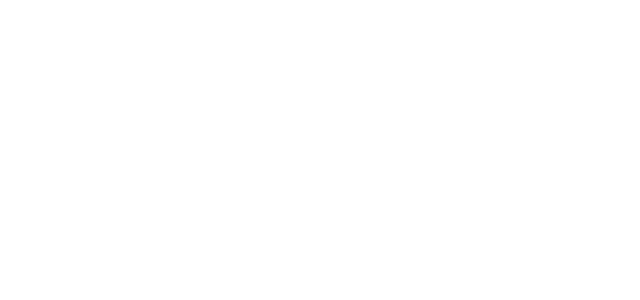
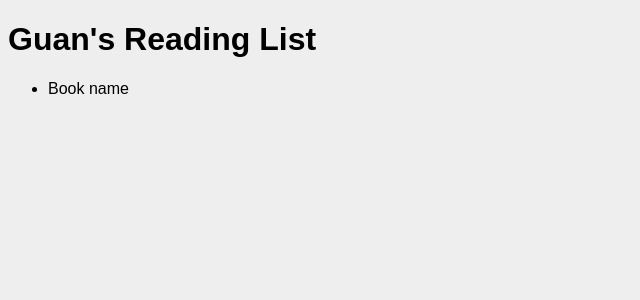
Before and after one commit to vgnzeng/graphql-tutorial, a React (Create React App) app in the folder client/: page / in a window 1280 px wide. Shown: the top 300 px of the page, without its empty margins (0-640 px from the left). Built offline with nearby package versions, Linux system fonts and the light colour scheme; the HTML template or start-up script is replaced by a standard one.

Commit message:
add react component for book list

```diff
--- a/client/src/App.js
+++ b/client/src/App.js
@@ -1,10 +1,13 @@
 import React, { Component } from 'react';
+
+import BookList from './components/BookList';
 
 class App extends Component {
   render() {
     return (
       <div className="main">
-
+        <h1>Guan's Reading List</h1>
+        <BookList />
       </div>
     );
   }
--- /dev/null
+++ b/client/src/components/BookList.js
@@ -0,0 +1,15 @@
+import React, { Component } from 'react';
+
+class BookList extends Component {
+    render() {
+        return (
+            <div>
+                <ul id="book-list">
+                    <li>Book name</li>
+                </ul>
+            </div>
+        );
+    }
+}
+
+export default BookList;
--- a/client/src/index.css
+++ b/client/src/index.css
@@ -1,14 +1,4 @@
 body {
-  margin: 0;
-  padding: 0;
-  font-family: -apple-system, BlinkMacSystemFont, "Segoe UI", "Roboto", "Oxygen",
-    "Ubuntu", "Cantarell", "Fira Sans", "Droid Sans", "Helvetica Neue",
-    sans-serif;
-  -webkit-font-smoothing: antialiased;
-  -moz-osx-font-smoothing: grayscale;
+  background: #eee;
+  font-family: "Arial";
 }
-
-code {
-  font-family: source-code-pro, Menlo, Monaco, Consolas, "Courier New",
-    monospace;
-}
```
